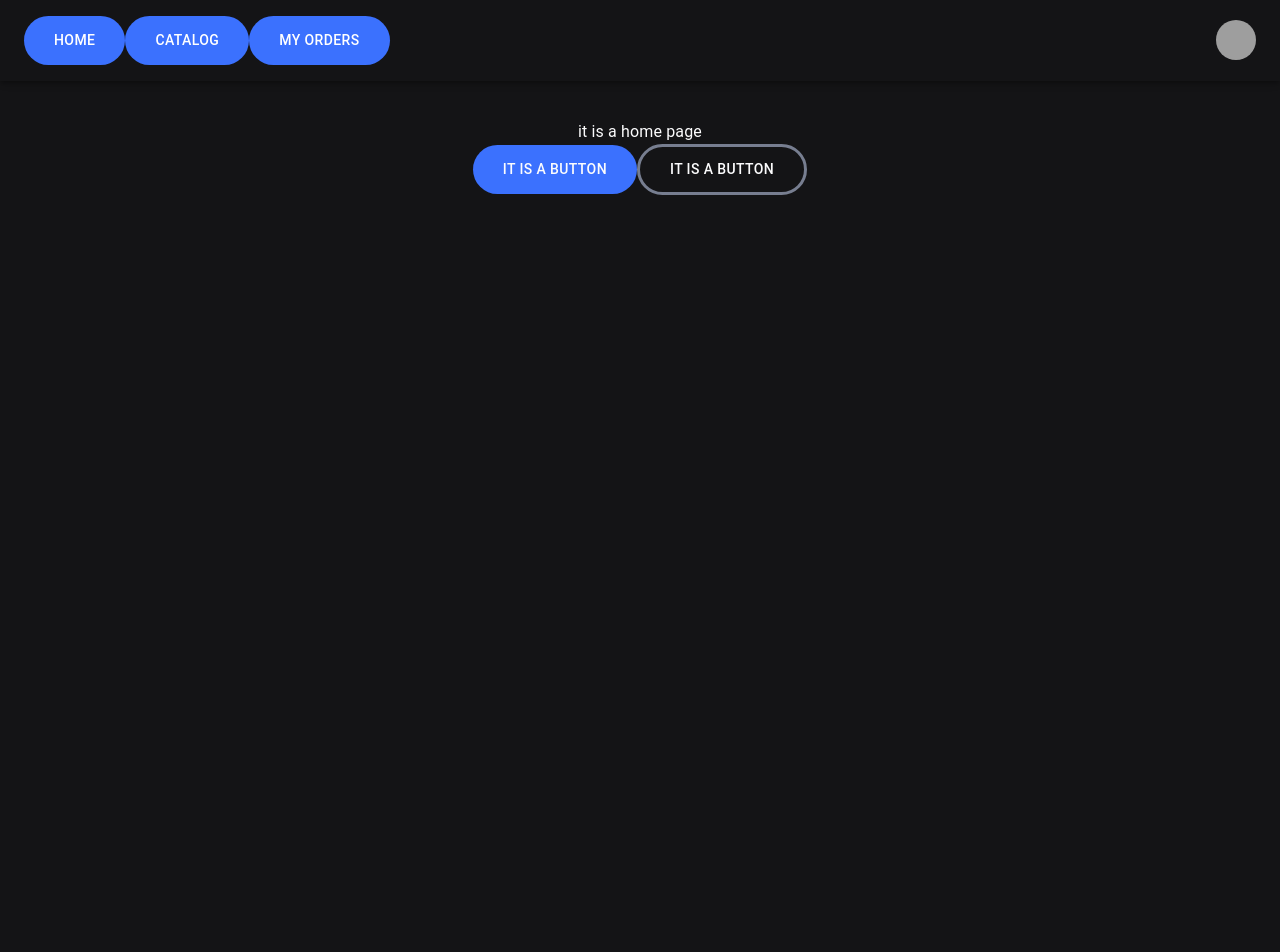
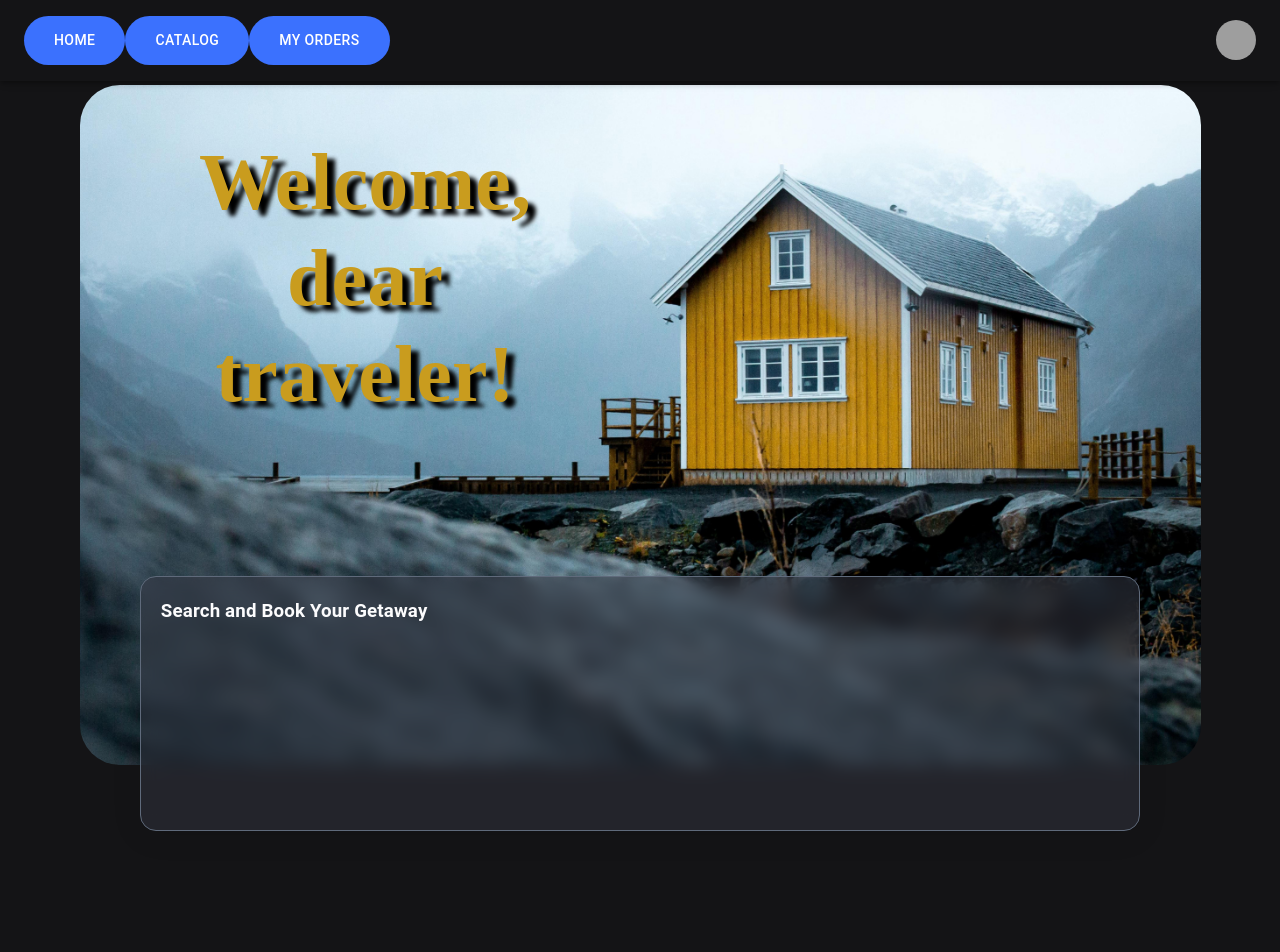
Before and after one commit to Arsenii-Zhelobetskyi/hotelhubfrontend, a React (Vite) app: page / in a window 1280 px wide. Shown: the top 952 px of the page. Before the commit the page ends 800 px from the top, so only its background shows below. Built offline with nearby package versions, Linux system fonts and the light colour scheme; grey boxes are pictures that could not be loaded.

Commit message:
change Home-page

```diff
--- a/src/index.css
+++ b/src/index.css
@@ -8,13 +8,13 @@
   box-sizing: border-box;
 }
 html {
-  padding-top: 120px;
+  padding-top: 85px;
   display: flex;
   text-align: center;
   justify-content: center;
 }
 body {
-  max-width: 1080px;
+  max-width: 1180px;
 }
 html,
 body {
--- a/src/routes/Catalog/Catalog.jsx
+++ b/src/routes/Catalog/Catalog.jsx
@@ -1,7 +1,7 @@
 import Switch from "./components/Switch";
 function Catalog() {
   return (
-    <div>
+    <div style={{ paddingTop: 10}}>
       <Switch />
     </div>
   );
--- a/src/routes/Catalog/components/Switch.jsx
+++ b/src/routes/Catalog/components/Switch.jsx
@@ -56,13 +56,13 @@ function Switch() {
             value={value}
             onChange={handleChange}
             variant={"fullWidth"}
-            textColor="secondary"
+            textColor="FFFFFF"
             indicatorColor="secondary"
             aria-label="secondary tabs example"
             centered
           >
-            <Tab value="0" label="Hotels" />
-            <Tab value="1" label="Houses" />
+            <Tab value="0" label="Hotels" sx={{ fontSize: 16 }} />
+            <Tab value="1" label="Houses" sx={{ fontSize: 16 }}/>
           </TabList>
         </Box>
 
--- a/src/routes/Home/Home.jsx
+++ b/src/routes/Home/Home.jsx
@@ -1,8 +1,10 @@
 import Button from "@mui/material/Button";
 import Card from "@mui/material/Card";
+import SearchForm from "./components/SearchForm"
 function Home() {
   return (
     <div>
+      <SearchForm />
       <div> it is a home page</div>
       <Button variant="contained" color="primary">
         it is a button
--- /dev/null
+++ b/src/routes/Home/components/SearchForm.jsx
@@ -0,0 +1,65 @@
+import React, { useState, useEffect } from "react";
+import { API_URL } from "../../../utils/config";
+import styles from "./style.css";
+import Box from '@mui/material/Box';
+import { useTheme } from "@mui/material/styles";
+import { useLoaderData } from "react-router-dom";
+import background from "./image.jpg";
+
+
+export async function loader({ params }) {
+  const req = await fetch(
+    `${API_URL}/api/reservation/${params.user_id}`
+  );
+  const history = await req.json();
+  console.log(history);
+  return { history };
+}
+
+function SearchForm() {
+  return (
+      <div style={{ paddingBottom: 200 }}>
+        <article style={{ height: "100%", position: "relative", }}>
+          <img src={background} alt="House photo" style={{ width: "95%", borderRadius: 40, objectFit: "cover" }} />
+          <h1 style={{
+            fontSize: 80,
+            color: "#C99C1E",
+            textAlign: "center",
+            position: "absolute",
+            top: 0,
+            bottom: 300,
+            left: 0,
+            right: 550,
+            height: "fit-content",
+            margin: "auto",
+            lineHeight: 1.2,
+            fontFamily: "cursive",
+            textShadow: "8px 6px 4px #000000",
+          }}>
+            Welcome, <br></br> dear <br></br> traveler!
+          </h1>
+          <form style={{
+            position: "absolute",
+            top: 550,
+            bottom: 0,
+            left: 0,
+            right: 0,
+            width: 1000,
+            height: 255,
+            margin: "auto",
+            background: "rgba(51, 54, 65, 0.51)",
+            borderRadius: 16,
+            boxShadow: "0 4px 30px rgba(0, 0, 0, 0.1)",
+            backdropFilter: "blur(8.9px)",
+            border: "1px solid  #5F6A7B",
+          }}>
+            <h3 style={{ margin: 20, textAlign: "left",  }}>Search and Book Your Getaway</h3>
+
+          </form>
+        </article>
+      </div>
+
+    )
+}
+
+export default SearchForm;
--- /dev/null
+++ b/src/routes/Home/components/style.css
@@ -0,0 +1,18 @@
+.article {
+    height: 100%;
+    position: relative;
+    overflow: hidden;
+}
+
+.header {
+    font-size: 80px;
+    color: white;
+    text-align: center;
+    position: absolute;
+    top: 0;
+    bottom: 0;
+    left: 0;
+    right: 0;
+    height: fit-content;
+    margin: auto;
+}
--- a/src/routes/OrderHistory/OrderHistory.jsx
+++ b/src/routes/OrderHistory/OrderHistory.jsx
@@ -7,7 +7,7 @@ import { useLoaderData } from "react-router-dom";
 
 export async function loader({ params }) {
   const req = await fetch(
-    `${API_URL}/api/orderHistory/${params.user_id}`
+    `${API_URL}/api/reservation/${params.user_id}`
   );
   const history = await req.json();
   console.log(history);
@@ -15,16 +15,31 @@ export async function loader({ params }) {
 }
 
 const columns = [
-  { field: 'id', headerName: ' ID', width: 130 },
-  { field: 'order_date', headerName: 'Date', type: 'date', width: 210, valueGetter: (params) => new Date(params.row.order_date), },
-  { field: 'status', headerName: 'Status', type: 'text', width: 190 },
-  { field: 'buildMethod', headerName: 'Build Method', type: 'text', width: 220 },
-  { field: 'total_amount', headerName: 'Total', type: 'number', width: 190 },
+  { field: 'id', headerName: ' ID', width: 100 },
+  { field: 'start_date', headerName: 'Start Date', type: 'date', width: 200, valueGetter: (params) => new Date(params.row.start_date),},
+  { field: 'end_date', headerName: 'End Date', type: 'date', width: 200, valueGetter: (params) => new Date(params.row.end_date), },
+  { field: 'status', headerName: 'Status', type: 'text', width: 170 },
+  { field: 'buildMethod', headerName: 'Build Method', type: 'text', width: 190, valueGetter: (params) => {
+        const payType = String(params.row.payCheck.payType);
+
+        if (payType === 'debit_card') {
+            return 'Debit Card';
+        } else if (payType === 'cash') {
+            return 'Cash';
+        } else if (payType === 'online_wallet') {
+            return 'Online Wallet';
+        } else {
+            return 'no';
+        }
+      },
+  },
+  { field: 'sum', headerName: 'Total', type: 'number', width: 160, valueGetter: (params) => (Number(params.row.sum)) + ".00$" },
 ];
 
 function OrderHistory() {
 
   const theme = useTheme();
+
   const { history } = useLoaderData();
   console.log(history);
 
@@ -34,10 +49,9 @@ const rows = Object.values(history);
       <div>
         <h1 >My Order History</h1>
         <Box sx={{ height: 400, width: `100%`, marginTop: 4  }}>
-        <DataGrid sx={{ color: `${theme.palette.text.primary}`, paddingRight: 2, paddingLeft: 2, fontSize: 18}}
+          <DataGrid sx={{ paddingRight: 2, paddingLeft: 2, fontSize: 16, boxShadow: 2, border: 2, borderColor: 'primary.light', '& .MuiDataGrid-cell:hover': { color: 'primary.main',},}}
             rows={rows}
           columns={columns}
-          filterMode="server"
             initialState={{
               pagination: {
                 paginationModel: {
--- a/src/routes/Root/Root.jsx
+++ b/src/routes/Root/Root.jsx
@@ -15,10 +15,12 @@ const theme = createTheme({
     },
     background: {
       default: "#141416",
+      light: "#EAF0FF",
     },
     text: {
       primary: "#FCFCFD",
       secondary: "#777E90",
+      dark: "#141416",
     },
   },
   typography: {
@@ -55,6 +57,22 @@ const theme = createTheme({
         disableRipple: true, //усі кнопки тепер без пульсацій
       },
     },
+
+    MuiDataGrid: {
+      styleOverrides: {
+        root: ({ ownerState }) => ({
+          backgroundColor: theme.palette.background.default,
+          border:
+            ownerState.color === "secondary"
+              ? "none"
+              : "2px solid " + theme.palette.secondary.light,
+          padding: ownerState.color === "primary" ? "12px 30px" : "10px 30px",
+          color: theme.palette.text.primary,
+          boxShadow: "none",
+          borderRadius: "20px",
+        }),
+      },
+    },
   },
 });
 
```
Also changed, not shown: src/routes/Home/components/image.jpg (added). Lines whose indentation alone changed are shown as unchanged.
